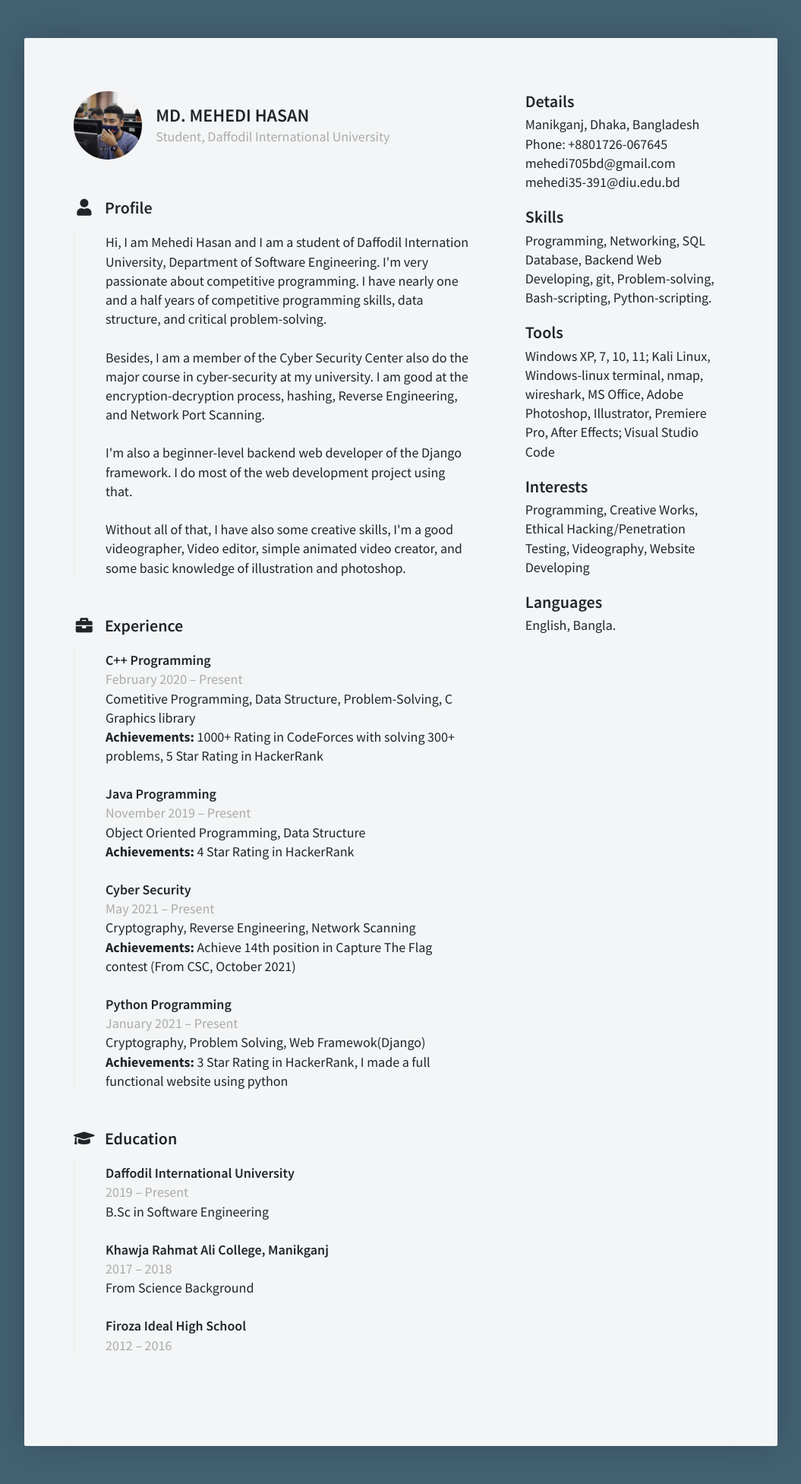
After one commit to pymelea/Simple-Python-Application, a Django app: page /dev_info/ in a window 1280 px wide. The commit adds this page. Shown: the whole page at 76% size, without its empty margins (112-1167 px from the left). Run offline with Django 4.2, Linux system fonts and the light colour scheme; some libraries are stand-ins or nearby versions.

Commit message:
Add developer info [V:0.1.1]

```diff
--- a/simple_app/urls.py
+++ b/simple_app/urls.py
@@ -23,5 +23,6 @@ urlpatterns = [
     path('', app_views.home, name='app-home'),
     path('myprofile/', app_views.Profile, name='app-profile'),
     path('signout/', app_views.signout, name='app-signout'),
+    path('dev_info/', app_views.dev_info, name='dev-info'),
     path('admin/', admin.site.urls),
 ]
--- /dev/null
+++ b/static/css/dev_style.css
@@ -0,0 +1,165 @@
+body {
+  font-family: "Source Sans Pro", sans-serif;
+  line-height: 1.4;
+}
+
+a {
+  color: inherit;
+  word-break: break-all;
+  border-bottom: 1px solid #ccc;
+}
+a:hover {
+  color: #f44336;
+  text-decoration: none;
+  border-bottom-color: currentColor;
+}
+
+.cv {
+  background-color: rgba(255, 255, 255, 0.938);
+  border-top: 5px solid #f44336;
+  max-width: 992px;
+  margin-right: auto;
+  margin-left: auto;
+  padding: 30px 15px;
+  box-shadow: 0px 0px 40px -10px rgba(0, 0, 0, 0.3);
+}
+
+.cv-header {
+  margin-bottom: 50px;
+}
+
+.cv-header__img {
+  width: 72px;
+  height: 72px;
+  border-radius: 100%;
+  margin-right: 15px;
+  display: none;
+}
+
+.cv-header__text-container {
+  text-align: left;
+  vertical-align: middle;
+  display: inline-block;
+}
+
+.cv-header__name {
+  font-size: 24px;
+  font-weight: 600;
+  margin-bottom: 0;
+}
+
+.cv-header__name--phonetic {
+  color: #ababab;
+  font-style: italic;
+}
+
+.cv-header__job-title {
+  color: #ababab;
+  font-size: 18px;
+  margin-bottom: 0;
+}
+
+.cv-section {
+  border-bottom: 1px solid #eee;
+  padding-bottom: 50px;
+  margin-bottom: 50px;
+}
+
+.cv-section__title {
+  font-size: 22px;
+  font-weight: 600;
+  margin-bottom: 5px;
+}
+.cv-section__title .fa, .cv-section__title .fas {
+  margin-right: 2px;
+}
+
+.cv-section__wrapper {
+  transition: all 0.15s ease;
+}
+
+.cv-section__experience {
+  margin-bottom: 25px;
+}
+
+.cv-section__role,
+.cv-section__period,
+.cv-section__description {
+  font-size: 18px;
+  margin-bottom: 0;
+}
+
+.cv-section__role {
+  font-weight: 600;
+}
+
+.cv-section__period {
+  color: #ababab;
+}
+
+.cv-sidebar-section {
+  margin-bottom: 20px;
+}
+
+.cv-sidebar-section__title {
+  font-size: 22px;
+  font-weight: 600;
+  margin-bottom: 5px;
+}
+
+.cv-sidebar-section__description {
+  font-size: 18px;
+  margin-bottom: 0;
+}
+
+@media only screen and (min-width: 400px) {
+  .cv-header__img {
+    display: inline-block;
+  }
+}
+@media only screen and (min-width: 768px) {
+  body {
+    background-color: #426072;
+  }
+
+  .cv-header__img {
+    width: 90px;
+    height: 90px;
+    border-radius: 100%;
+  }
+
+  .cv-section {
+    border-bottom: none;
+    padding-bottom: 0;
+  }
+  .cv-section:hover .cv-section__wrapper {
+    border-left-color: #f44336;
+  }
+
+  .cv-section__title {
+    margin-bottom: 20px;
+  }
+  .cv-section__title .fa, .cv-section__title .fas {
+    margin-right: 9px;
+  }
+
+  .cv-section__wrapper {
+    border-left: 2px solid #eee;
+    padding-left: 40px;
+    padding-right: 40px;
+  }
+}
+@media only screen and (min-width: 992px) {
+  .cv {
+    border-top: none;
+    border-radius: 2px;
+    margin-top: 50px;
+    margin-bottom: 50px;
+    padding: 70px 50px;
+  }
+}
+@media print {
+  .cv {
+    border-top: none;
+  }
+}
--- /dev/null
+++ b/templates/dev_info.html
@@ -0,0 +1,169 @@
+{% load static %}
+
+<!DOCTYPE html>
+<html lang="en" >
+<head>
+  <meta charset="UTF-8">
+  <title>Mehedi Hasan</title>
+  <link rel = "icon" href = "{% static '/images/cv.svg' %}"
+        type = "image/x-icon">
+  <meta name="viewport" content="width=device-width, initial-scale=1"><link rel='stylesheet' href='https://cdnjs.cloudflare.com/ajax/libs/twitter-bootstrap/4.1.3/css/bootstrap.min.css'>
+<link rel='stylesheet' href='https://cdnjs.cloudflare.com/ajax/libs/font-awesome/5.8.0/css/all.min.css'> <link rel="stylesheet" href="{% static '/css/dev_style.css' %}">
+<!-- Author: Mehedi Hasan | ID: 191-35-391 | Daffodil International University -->
+</head>
+<body>
+<!-- google fonts -->
+<link href="https://fonts.googleapis.com/css?family=Source+Sans+Pro:400,400i,600,600i,700,700i,900,900i" rel="stylesheet">
+
+<!-- cv -->
+<div class="cv">
+  <div class="container-fluid">
+    <div class="row">
+      <div class="col-md-8">
+
+        <!-- header -->
+        <header class="cv-header">
+          <img class="cv-header__img" src="{% static '/images/Me.jpeg' %}" data-zoomable>
+          <div class="cv-header__text-container">
+            <h1 class="cv-header__name">MD. MEHEDI HASAN</h1>
+            <p class="cv-header__job-title">Student, Daffodil International University</p>
+          </div>
+        </header>
+
+        <!-- content -->
+        <section class="cv-section">
+          <h2 class="cv-section__title"><i class="fas fa-user fa-fw"></i> Profile</h2>
+          <div class="cv-section__wrapper">
+            <p class="cv-section__description">
+              Hi, I am Mehedi Hasan and I am a student of Daffodil Internation University, Department of Software Engineering. I'm very passionate about competitive programming. I have nearly one and a half years of competitive programming skills, data structure, and critical problem-solving.
+              <br>
+              <br>
+              Besides, I am a member of the Cyber Security Center also do the major course in cyber-security at my university. I am good at the encryption-decryption process, hashing, Reverse Engineering, and Network Port Scanning.
+              <br>
+              <br>
+              I'm also a beginner-level backend web developer of the Django framework. I do most of the web development project using that.
+              <br>
+              <br>
+              Without all of that, I have also some creative skills, I'm a good videographer, Video editor, simple animated video creator, and some basic knowledge of illustration and photoshop.
+
+            </p>
+          </div>
+        </section>
+
+        <!-- experience -->
+        <section class="cv-section">
+          <h2 class="cv-section__title"><i class="fas fa-briefcase fa-fw"></i> Experience</h2>
+          <div class="cv-section__wrapper">
+
+            <!-- C++ Programming -->
+            <div class="cv-section__experience">
+              <p class="cv-section__role">C++ Programming</p>
+              <p class="cv-section__period">February 2020 – Present</p>
+              <p class="cv-section__description">Cometitive Programming, Data Structure, Problem-Solving, C Graphics library</p>
+              <p class="cv-section__description"> <b>Achievements: </b> 1000+ Rating in CodeForces with solving 300+ problems, 5 Star Rating in HackerRank</p>
+            </div>
+
+            <!-- Java Programming -->
+            <div class="cv-section__experience">
+              <p class="cv-section__role">Java Programming</p>
+              <p class="cv-section__period">November 2019 – Present</p>
+              <p class="cv-section__description">Object Oriented Programming, Data Structure</p>
+              <p class="cv-section__description"> <b>Achievements: </b> 4 Star Rating in HackerRank</p>
+            </div>
+
+            <!-- Cyber Security -->
+            <div class="cv-section__experience">
+              <p class="cv-section__role">Cyber Security</p>
+              <p class="cv-section__period">May 2021 – Present</p>
+              <p class="cv-section__description">Cryptography, Reverse Engineering, Network Scanning</p>
+              <p class="cv-section__description"> <b>Achievements: </b> Achieve 14th position in Capture The Flag contest (From CSC, October 2021)</p>
+            </div>
+
+            <!-- Python Programming -->
+            <div class="cv-section__experience">
+              <p class="cv-section__role">Python Programming</p>
+              <p class="cv-section__period">January 2021 – Present</p>
+              <p class="cv-section__description">Cryptography, Problem Solving, Web Framewok(Django)</p>
+              <p class="cv-section__description"> <b>Achievements: </b> 3 Star Rating in HackerRank, I made a full functional website using python</p>
+            </div>
+
+
+
+          </div>
+        </section>
+
+        <!-- education -->
+        <section class="cv-section">
+          <h2 class="cv-section__title"><i class="fas fa-graduation-cap fa-fw"></i> Education</h2>
+          <div class="cv-section__wrapper">
+
+            <!-- University -->
+            <div class="cv-section__experience">
+              <p class="cv-section__role">Daffodil International University</p>
+              <p class="cv-section__period">2019 – Present</p>
+              <p class="cv-section__description">B.Sc in Software Engineering</p>
+            </div>
+
+            <!-- College -->
+            <div class="cv-section__experience">
+              <p class="cv-section__role">Khawja Rahmat Ali College, Manikganj</p>
+              <p class="cv-section__period">2017 – 2018</p>
+              <p class="cv-section__description">From Science Background</p>
+            </div>
+
+            <!-- High School -->
+            <div class="cv-section__experience">
+              <p class="cv-section__role">Firoza Ideal High School</p>
+              <p class="cv-section__period">2012 – 2016</p>
+            </div>
+
+          </div>
+        </section>
+
+      </div>
+
+      <!-- sidebar -->
+      <aside class="col-md-4 cv-sidebar">
+
+        <!-- details -->
+        <section class="cv-sidebar-section">
+          <h2 class="cv-sidebar-section__title">Details</h2>
+          <p class="cv-sidebar-section__description">
+            Manikganj, Dhaka, Bangladesh <br>
+            Phone: +8801726-067645 <br>
+            mehedi705bd@gmail.com <br>
+            mehedi35-391@diu.edu.bd
+          </p>
+        </section>
+
+        <!-- skills -->
+        <section class="cv-sidebar-section">
+          <h2 class="cv-sidebar-section__title">Skills</h2>
+          <p class="cv-sidebar-section__description">Programming, Networking, SQL Database, Backend Web Developing, git, Problem-solving, Bash-scripting, Python-scripting.
+          </p>
+        </section>
+
+        <!-- tools -->
+        <section class="cv-sidebar-section">
+          <h2 class="cv-sidebar-section__title">Tools</h2>
+          <p class="cv-sidebar-section__description">Windows XP, 7, 10, 11; Kali Linux, Windows-linux terminal, nmap, wireshark, MS Office, Adobe Photoshop, Illustrator, Premiere Pro, After Effects; Visual Studio Code</p>
+        </section>
+
+        <!-- interests -->
+        <section class="cv-sidebar-section">
+          <h2 class="cv-sidebar-section__title">Interests</h2>
+          <p class="cv-sidebar-section__description">Programming, Creative Works, Ethical Hacking/Penetration Testing, Videography, Website Developing </p>
+        </section>
+
+        <!-- languages -->
+        <section class="cv-sidebar-section">
+          <h2 class="cv-sidebar-section__title">Languages</h2>
+          <p class="cv-sidebar-section__description">English, Bangla.</p>
+        </section>
+
+      </aside>
+    </div>
+  </div>
+
+</body>
+</html>
--- a/the_app/views.py
+++ b/the_app/views.py
@@ -17,3 +17,6 @@ def Profile(request):
 
 def signout(request):
     return HttpResponse("This is the signout page!")
+
+def dev_info(request):
+    return render(request, 'dev_info.html')
```
Also changed, not shown: templates/Welcome.html (+7 -3 lines), static/images/Me.jpeg (added), static/images/cv.svg (added).
